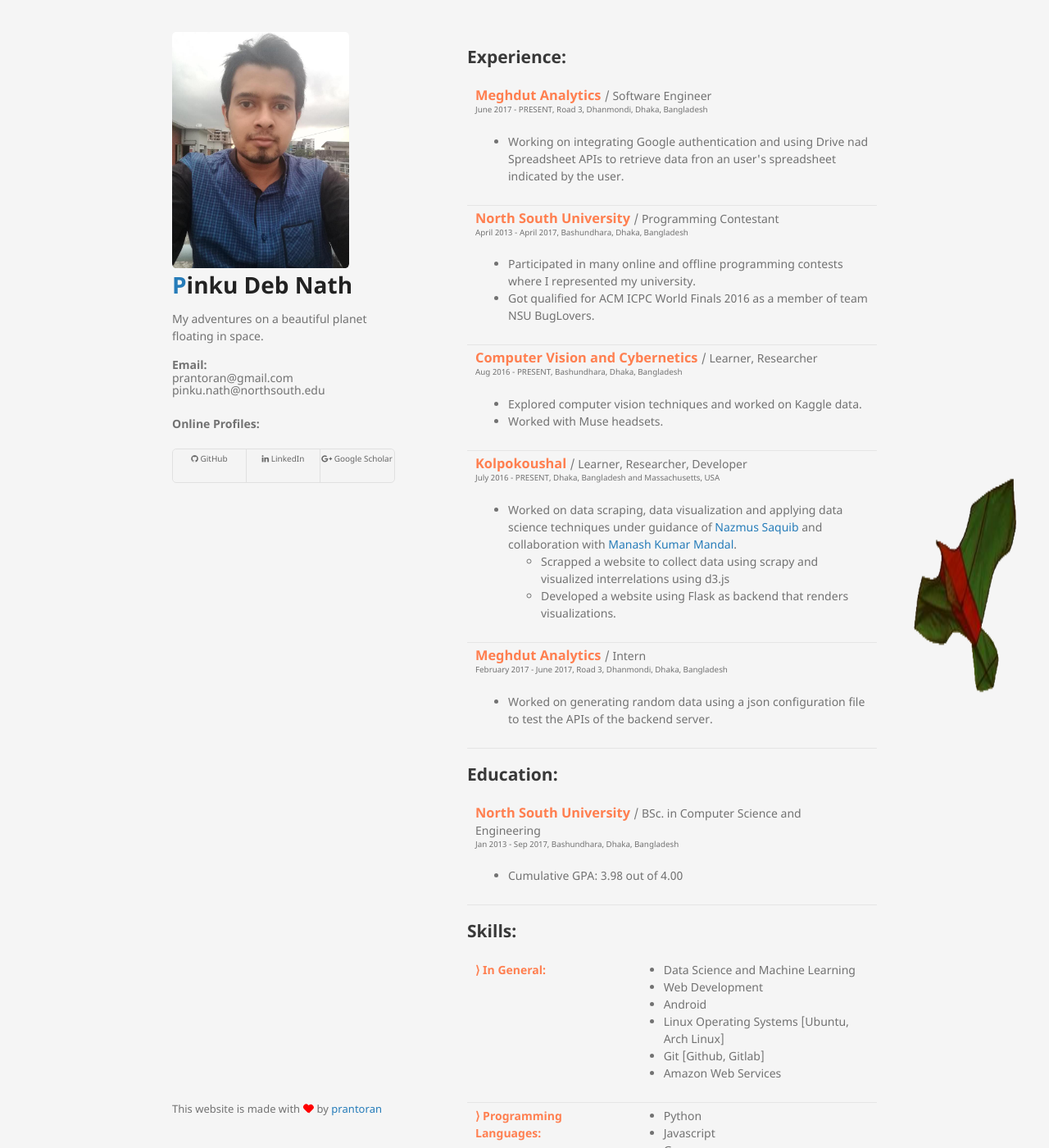
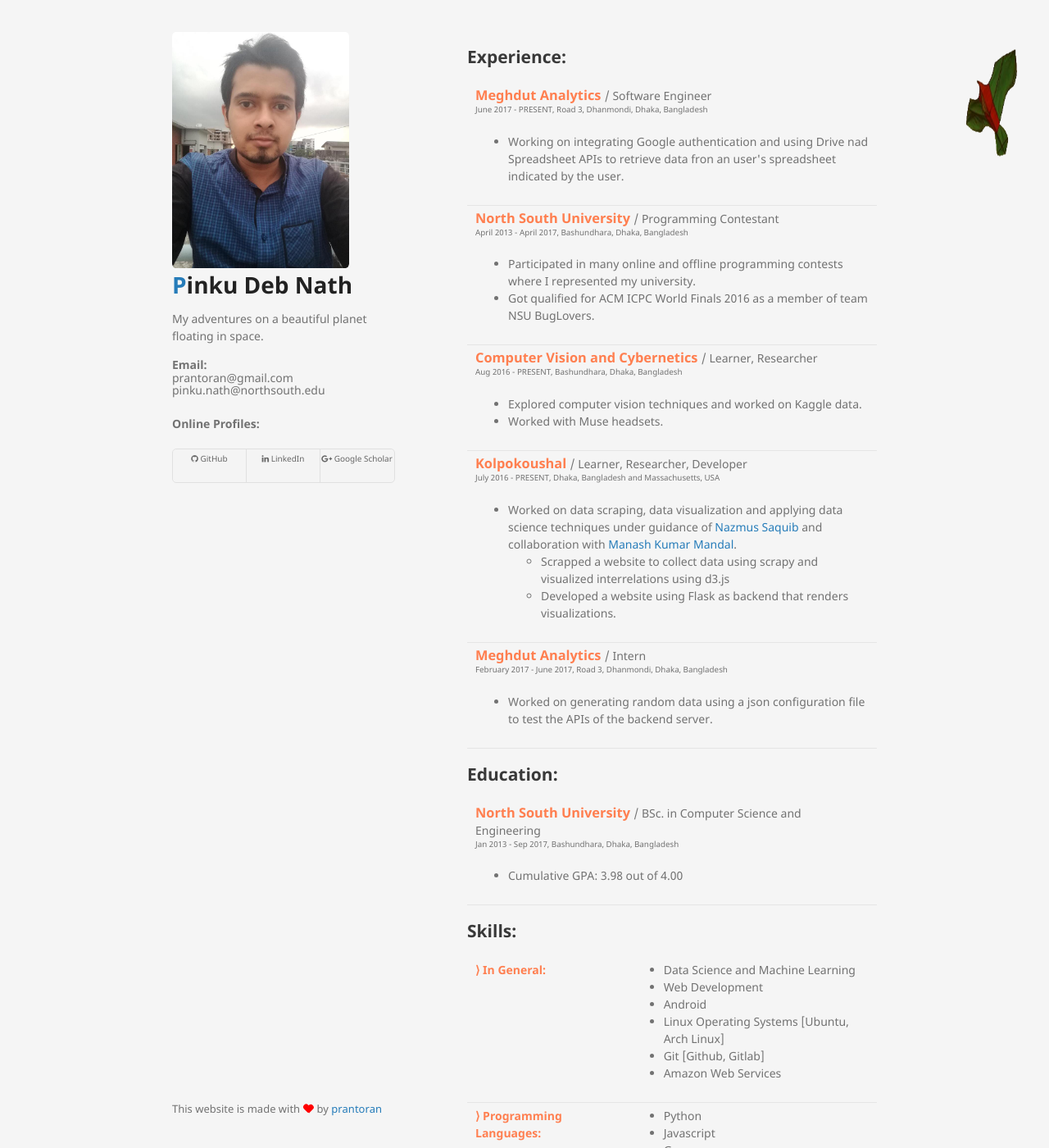
Before and after one commit to prantoran/yo, a Jekyll site: the page built from index.html, in a window 1280 px wide and 1400 px high. Shown: the whole window at 82% size. Built offline with Jekyll 4.4.1, drawn with Linux system fonts in a browser that asks for light colours.

Commit message:
Resize png

```diff
--- a/assets/css/style.scss
+++ b/assets/css/style.scss
@@ -66,9 +66,9 @@
 
 .bird-graffiti {
     padding: 1% 0 0 1%;
-    height: 20%;
-    width: 10%;
+    height: 10%;
+    width: 5%;
     position:fixed;
     right:3%;
-    top:40%;
+    top:3%;
 }
```
Also changed, not shown: 1 other file.
